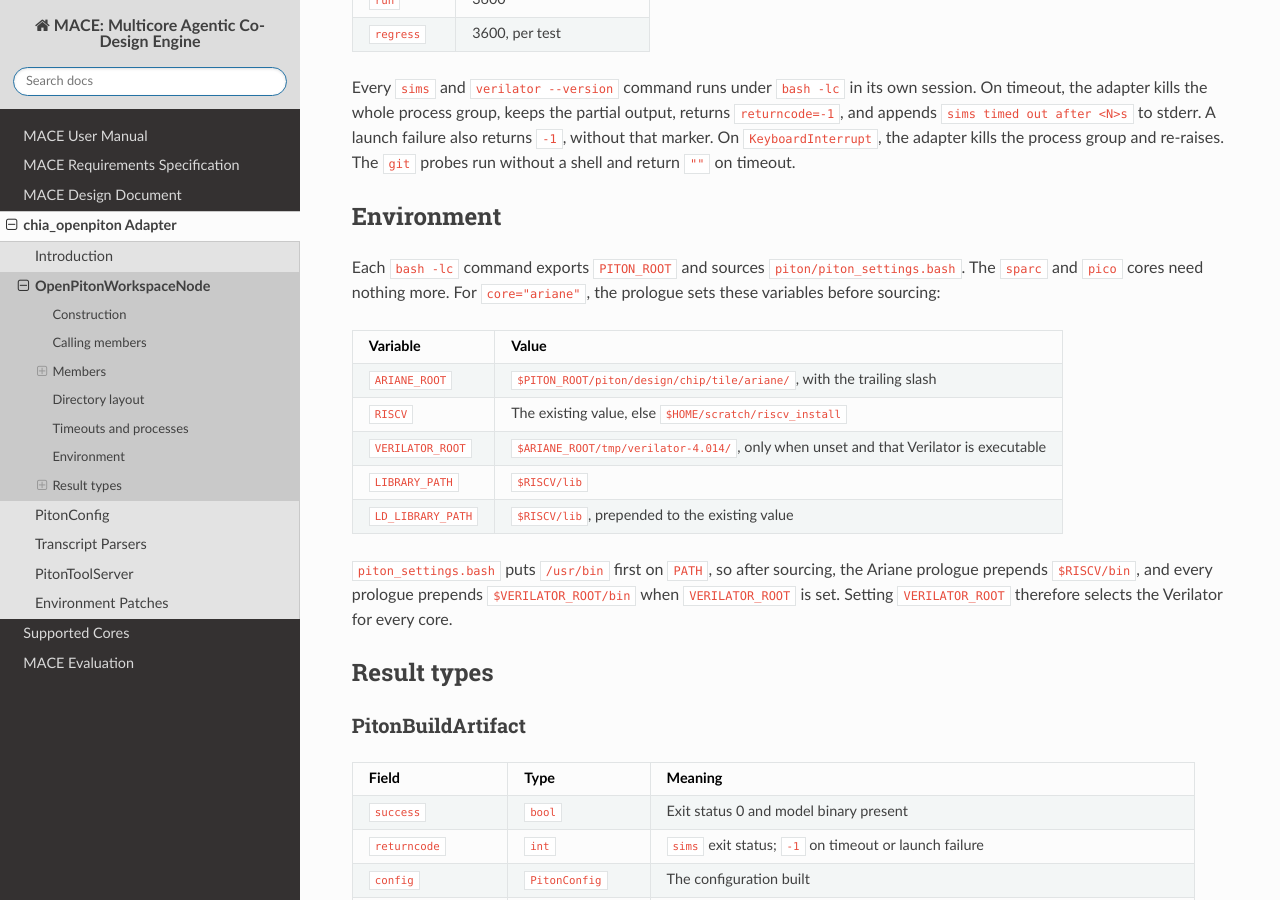
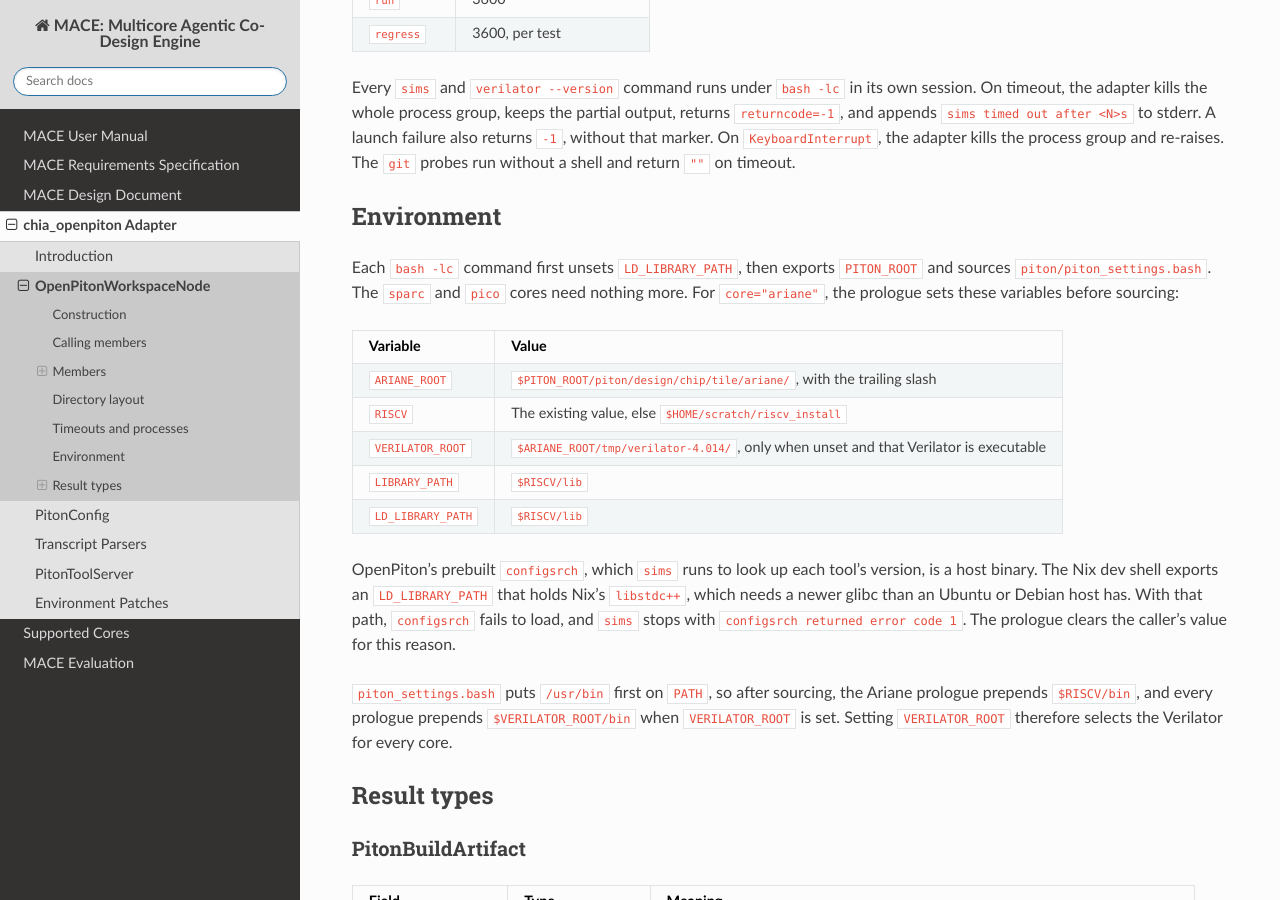
Before and after one commit to ranaumarnadeem/MACE, a Sphinx documentation site: the page built from docs/04_chia_openpiton/workspace_node.md, in a window 1280 px wide and 900 px high, scrolled down 5066 px. Built offline with Sphinx 7.4.7 and the Read the Docs theme 3.1.0, drawn with Linux system fonts in a browser that asks for light colours.

Commit message:
docs: the adapter clears LD_LIBRARY_PATH, and why

```diff
--- a/docs/04_chia_openpiton/workspace_node.md
+++ b/docs/04_chia_openpiton/workspace_node.md
@@ -185,7 +185,7 @@ Every `sims` and `verilator --version` command runs under `bash -lc` in its own
 
 ## Environment
 
-Each `bash -lc` command exports `PITON_ROOT` and sources `piton/piton_settings.bash`. The `sparc` and `pico` cores need nothing more. For `core="ariane"`, the prologue sets these variables before sourcing:
+Each `bash -lc` command first unsets `LD_LIBRARY_PATH`, then exports `PITON_ROOT` and sources `piton/piton_settings.bash`. The `sparc` and `pico` cores need nothing more. For `core="ariane"`, the prologue sets these variables before sourcing:
 
 | Variable | Value |
 |---|---|
@@ -193,7 +193,9 @@ Each `bash -lc` command exports `PITON_ROOT` and sources `piton/piton_settings.b
 | `RISCV` | The existing value, else `$HOME/scratch/riscv_install` |
 | `VERILATOR_ROOT` | `$ARIANE_ROOT/tmp/verilator-4.014/`, only when unset and that Verilator is executable |
 | `LIBRARY_PATH` | `$RISCV/lib` |
-| `LD_LIBRARY_PATH` | `$RISCV/lib`, prepended to the existing value |
+| `LD_LIBRARY_PATH` | `$RISCV/lib` |
+
+OpenPiton's prebuilt `configsrch`, which `sims` runs to look up each tool's version, is a host binary. The Nix dev shell exports an `LD_LIBRARY_PATH` that holds Nix's `libstdc++`, which needs a newer glibc than an Ubuntu or Debian host has. With that path, `configsrch` fails to load, and `sims` stops with `configsrch returned error code 1`. The prologue clears the caller's value for this reason.
 
 `piton_settings.bash` puts `/usr/bin` first on `PATH`, so after sourcing, the Ariane prologue prepends `$RISCV/bin`, and every prologue prepends `$VERILATOR_ROOT/bin` when `VERILATOR_ROOT` is set. Setting `VERILATOR_ROOT` therefore selects the Verilator for every core.
 
```
Also changed, not shown: chia_openpiton/README.md.
